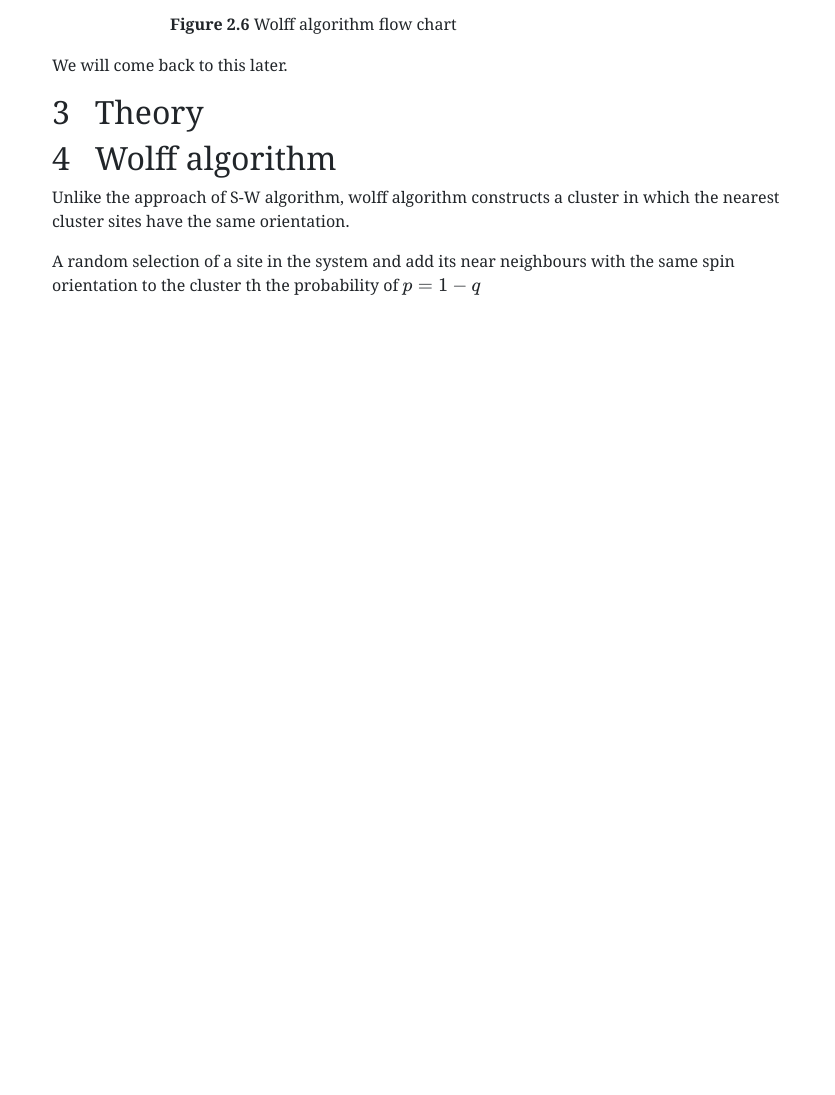
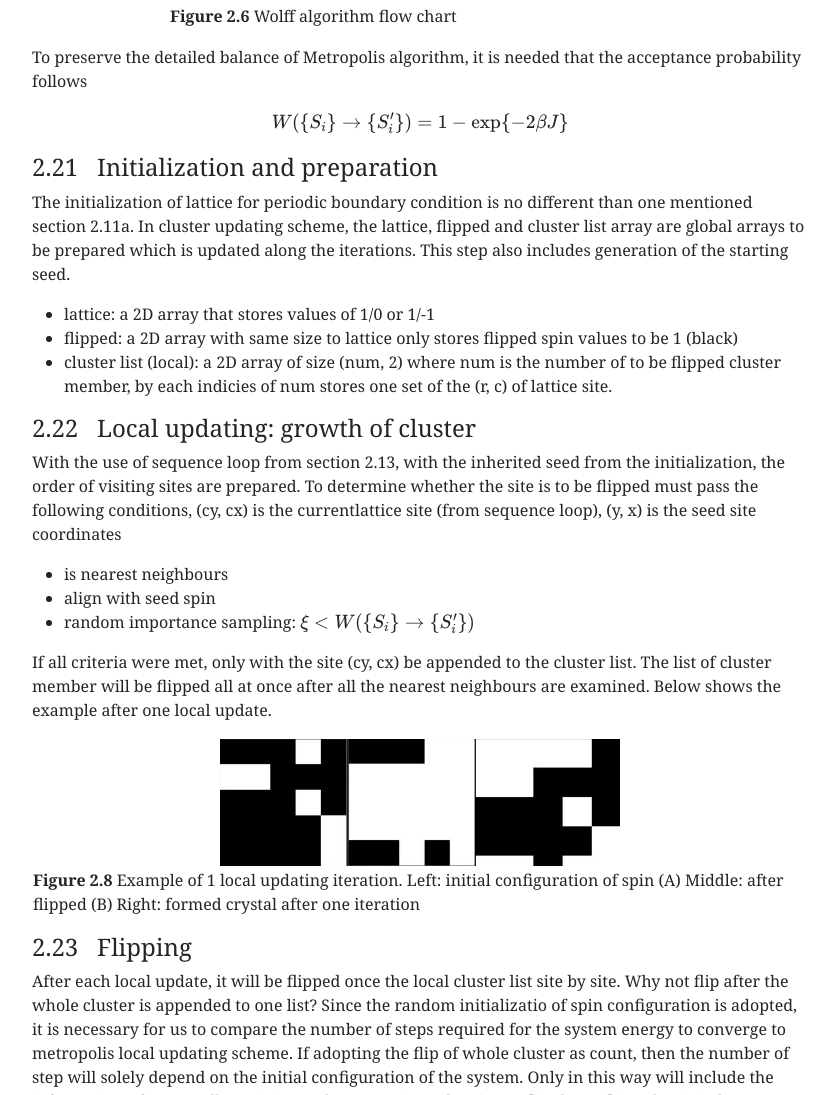
Before and after one commit to kittenK531/2D-ising, a plain HTML site: page index.html in a window 1280 px wide. Shown: the part 7323-8418 px from the top of the page, without its empty margins (220-1055 px from the left). Before the commit the page ends 7636 px from the top, so only its background shows below. Drawn offline with Linux system fonts and the light colour scheme.

Commit message:
island formation

```diff
--- a/index.html
+++ b/index.html
@@ -57,7 +57,7 @@
 
     </div>
 
-    <div class="container" style="max-width: 760px;">
+    <div class="container" style="max-width: 800px;">
         <h1>&nbsp;</h1>
         <h2>1 &nbsp; Introduction</h2>
 
@@ -213,10 +213,10 @@
         </p>
         <h4>2.12 &nbsp; Precalculation of energy and corresponding boltzmann factors</h4>
         <p>Considering only nearest neighbours, the change of energy \(\Delta E\) only has 5 possibilies, $$\Delta E \in \{-8J, -4J, 0J, +4J, +8J\}$$, to prevent calculating the boltzmann factor repeatedly, the pre-calculatiuon stores these values and their
-            corresponding boltzmann value into an array for later extraction.
+            corresponding boltzmann value into an array for later extraction.</p>
 
-            <h4>2.13 &nbsp; Main iteration</h4>
-            At (r, c): correspond to the specific coordinate of real lattice (not include the expanded edges)
+        <h4>2.13 &nbsp; Main iteration</h4>
+        <p>At (r, c): correspond to the specific coordinate of real lattice (not include the expanded edges)
             <ol>
                 <li>if \(\Delta E
                     < 0\) or \(\xi < \exp\{-\beta \Delta E\}\) then update \(S_i \rightarrow -S_i\)</li>
@@ -263,11 +263,77 @@
             </table>
         </p>
 
-        <p>We will come back to this later.</p>
+        <p>To preserve the detailed balance of Metropolis algorithm, it is needed that the acceptance probability follows $$ W(\{S_i\}\rightarrow\{S_i'\}) = 1 - \exp\{-2\beta J\}$$
+        </p>
 
-        <h2>3 &nbsp; Theory</h2>
+        <h4>2.21 &nbsp; Initialization and preparation</h4>
+        <p> The initialization of lattice for periodic boundary condition is no different than one mentioned section 2.11a. In cluster updating scheme, the lattice, flipped and cluster list array are global arrays to be prepared which is updated along the
+            iterations. This step also includes generation of the starting seed.
+            <ul>
+                <li>lattice: a 2D array that stores values of 1/0 or 1/-1</li>
 
-        <h2>4 &nbsp; Wolff algorithm</h3>
+                <li>flipped: a 2D array with same size to lattice only stores flipped spin values to be 1 (black)</li>
+
+                <li>cluster list (local): a 2D array of size (num, 2) where num is the number of to be flipped cluster member, by each indicies of num stores one set of the (r, c) of lattice site.</li>
+            </ul>
+
+        </p>
+
+        <h4>2.22 &nbsp; Local updating: growth of cluster</h4>
+        <p> With the use of sequence loop from section 2.13, with the inherited seed from the initialization, the order of visiting sites are prepared. To determine whether the site is to be flipped must pass the following conditions, (cy, cx) is the currentlattice
+            site (from sequence loop), (y, x) is the seed site coordinates
+            <ul>
+                <li>is nearest neighbours</li>
+
+                <li>align with seed spin</li>
+
+                <li>random importance sampling: \(\xi
+                    < W(\{S_i\}\rightarrow\{S_i '\})\)</li>
+            </ul>
+            If all criteria were met, only with the site (cy, cx) be appended to the cluster list. The list of cluster member will be flipped all at once after all the nearest neighbours are examined. Below shows the example after one local update.
+        </p>
+        <p align="center">
+          <table align="center">
+              <tr>
+                  <td align="center">
+                      <a href="block/block_local.jpg"><img src="images/block/block_local.jpg" width="400"></a>
+                  </td>
+              </tr>
+              <tr>
+                  <td>
+                      <b>Figure 2.8</b> Example of 1 local updating iteration. Left: initial configuration of spin (A) Middle: after flipped (B) Right: formed crystal after one iteration
+                  </td>
+              </tr>
+          </table>
+      </p>
+      <h4>2.23 &nbsp; Flipping</h4>
+      <p>After each local update, it will be flipped once the local cluster list site by site. Why not flip after the whole cluster is appended to one list? Since the random initializatio of spin configuration is adopted, it is necessary for us to compare the number of steps required for the system energy to converge to metropolis local updating scheme. If adopting the flip of whole cluster as count, then the number of step will solely depend on the initial configuration of the system. Only in this way will include the information of repeatedly arriving at the same site and trying to flip the unflipped spin in later iterations.</p>
+
+      <p>Practically speaking, the flipping of individual local iterations should not affect the number of cluster iteration if the energy eventually converges, as whole cluster iterations only depend on the initial configuration. But this is the only way to demonstrate the transition probability where there exist nearest neighbours being not flipped but aligned.</p>
+
+      <p>Thus, from the previous iteration, sweep through the array of coordiates of lattice sites to change the sign of the spin. (Which cannot be at the same instant as it is not a physical process, the same time imply that in ONE iteration times, all lattice sites in the cluster list is flipped.</p>
+
+      <h4>2.24 &nbsp; Block updating: cluster iteration</h4>
+      <p>Previously, in section 2.22 and 2.23, has given detailed description to the workflow of the red loop. As the goal is to minimize the spin interaction energy, the while loop condition asks if there are any nearest neighbours that is aligned. This is equivalent to asking if the island formed is complete as produced initially from the initial configuration. If not, a new seed will be chosen from the outermost cluster members of the formed crystal to perform "local updating" (2.22, 2.23) until the whole cluster is formed. This is the yellow while loop indicated in the work flow.</p>
+
+      <p align="center">
+        <table align="center">
+            <tr>
+                <td align="center">
+                    <a href="whole_cluster.gif"><img src="images/block/grow_20.GIF" width="600"></a>
+                </td>
+            </tr>
+            <tr>
+                <td>
+                    <b>Figure 2.9</b> Example of 1 cluster iteration.
+                </td>
+            </tr>
+        </table>
+    </p>
+
+        <h2>3 &nbsp; Result</h2>
+
+        <h2>4 &nbsp; Discussion</h3>
             <p>Unlike the approach of S-W algorithm, wolff algorithm constructs a cluster in which the nearest cluster sites have the same orientation.</p>
             <p>A random selection of a site in the system and add its near neighbours with the same spin orientation to the cluster th the probability of \(p=1-q\)</p>
 
```
Also changed, not shown: images/block/block_local.jpg (added), images/block/grow_20.GIF (added).
